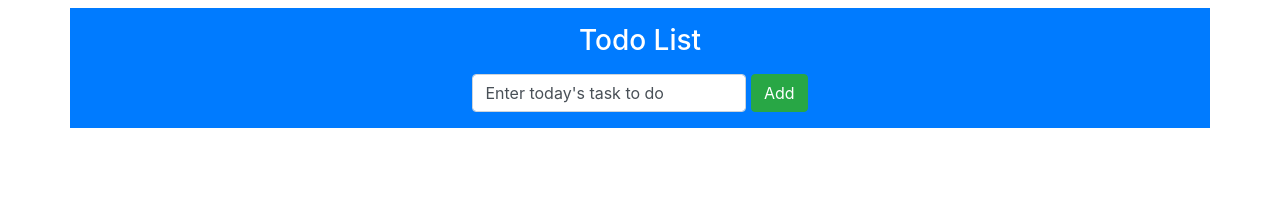
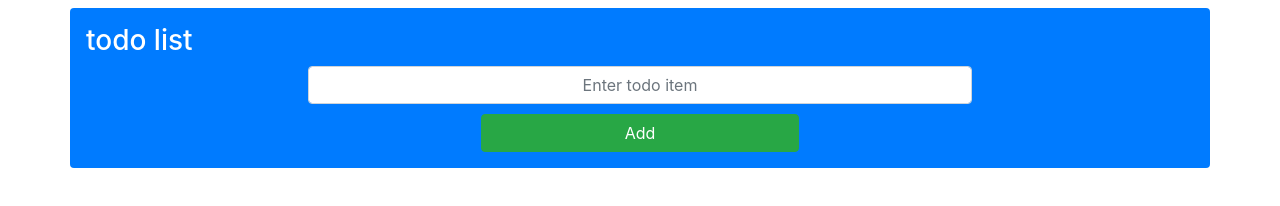
Before and after one commit to GouthamSurendran/Node.js-Postgresql---Test, a website: page index.html in a window 1280 px wide. Drawn offline with nearby package versions, Linux system fonts and the light colour scheme; no server answers.

Commit message:
minor changes #2

```diff
--- a/index.html
+++ b/index.html
@@ -11,27 +11,41 @@
 </head>
 
 <body>
-  <div class='container p-3 my-2 bg-primary text-white' style="text-align: center;">
-    <h3>Todo List</h3>
-    <ol id="olTodo" style="text-align: center;">
-    </ol>
-    <div class="form-inline" style="display: block;">
-      <input type="text" id="getItem" class="form-control" value="Enter today's task to do" onfocus="this.value=''">
-      <button type="button" class="btn btn-success"
-        id='btnCreate'>Add</button>
+      <div class='container p-3 my-2 bg-primary text-white rounded' style="margin-top: 50%;">
+        <div class="row">
+          <div class="col-2 d-flex justify-content-start">
+            <h3>todo list</h3>
+          </div>
+          <div class="row">
+            <div class="col d-flex justify-content-start">
+              <ul id="olTodo">
+              </ul>
+            </div>
+          </div>
+        </div>
+
+        <div class="row">
+          <div class="col d-flex justify-content-center">
+            <div class="form-inline" style="display: block; width: 60%;">
+              <input type="text" id="getItem" class="form-control" placeholder="Enter todo item" onfocus="this.value=''"
+                style="text-align: center; width: 100%;">
+                <div class="col d-flex justify-content-center">
+              <button type="button" class="btn btn-success" id='btnCreate'
+                style="width: 50%; margin-top: 10px;">Add</button>
+              </div>
+            </div>
+          </div>
+        </div>
+      </div>
     </div>
-
-  </div>
-  </div>
 </body>
 
 <script>
   document.getElementById("btnCreate");
   btnCreate.addEventListener("click", async e => {
     const jsonRequest = {}
-    // jsonRequest.text = prompt("Enter your Todo item "); //list element id
     jsonRequest.text = document.getElementById("getItem").value;
-    if (jsonRequest.text != "") {
+    if (jsonRequest.text != "" && jsonRequest.text != "Enter today's task to do") {
       const result = await fetch("http://localhost:8080/todo", {
         method: "POST",
         headers: { "content-type": "application/json" }, body: JSON.stringify(jsonRequest)
```
Also changed, not shown: index.js (+0 -7 lines).
